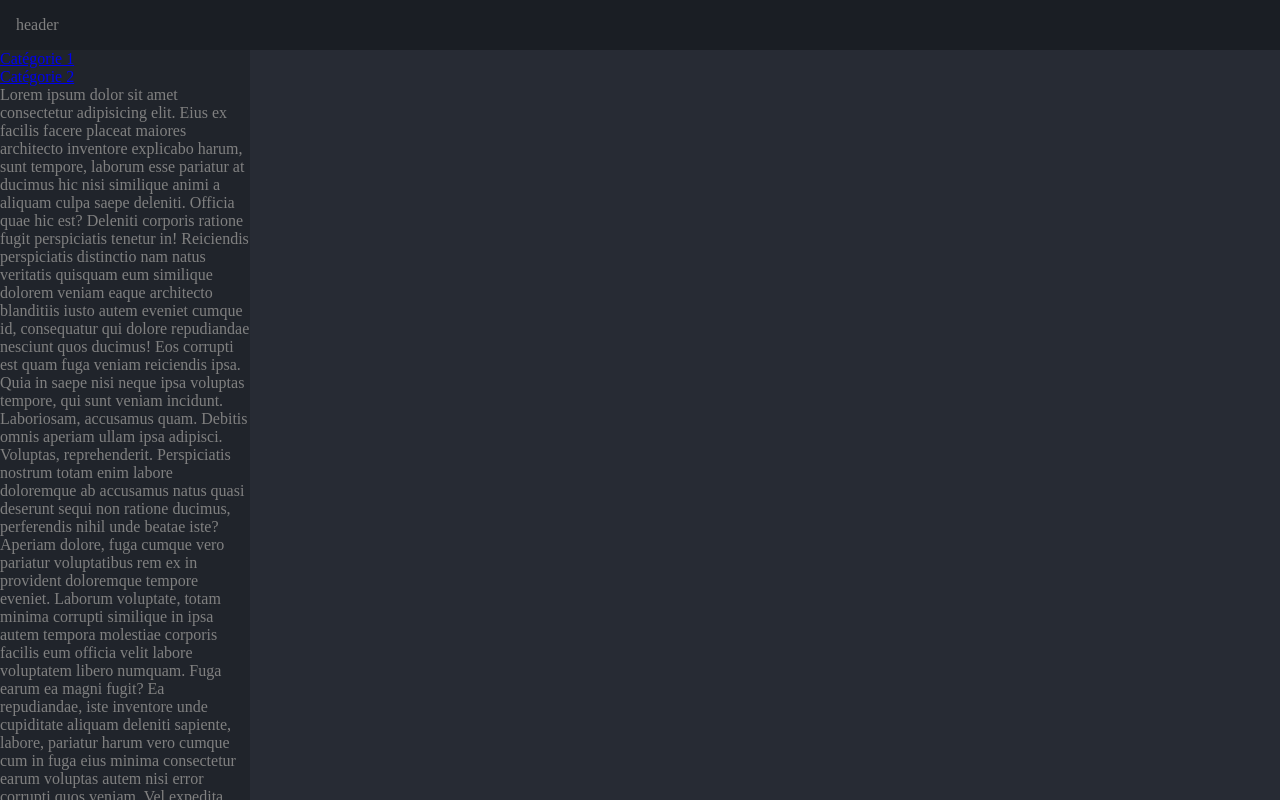
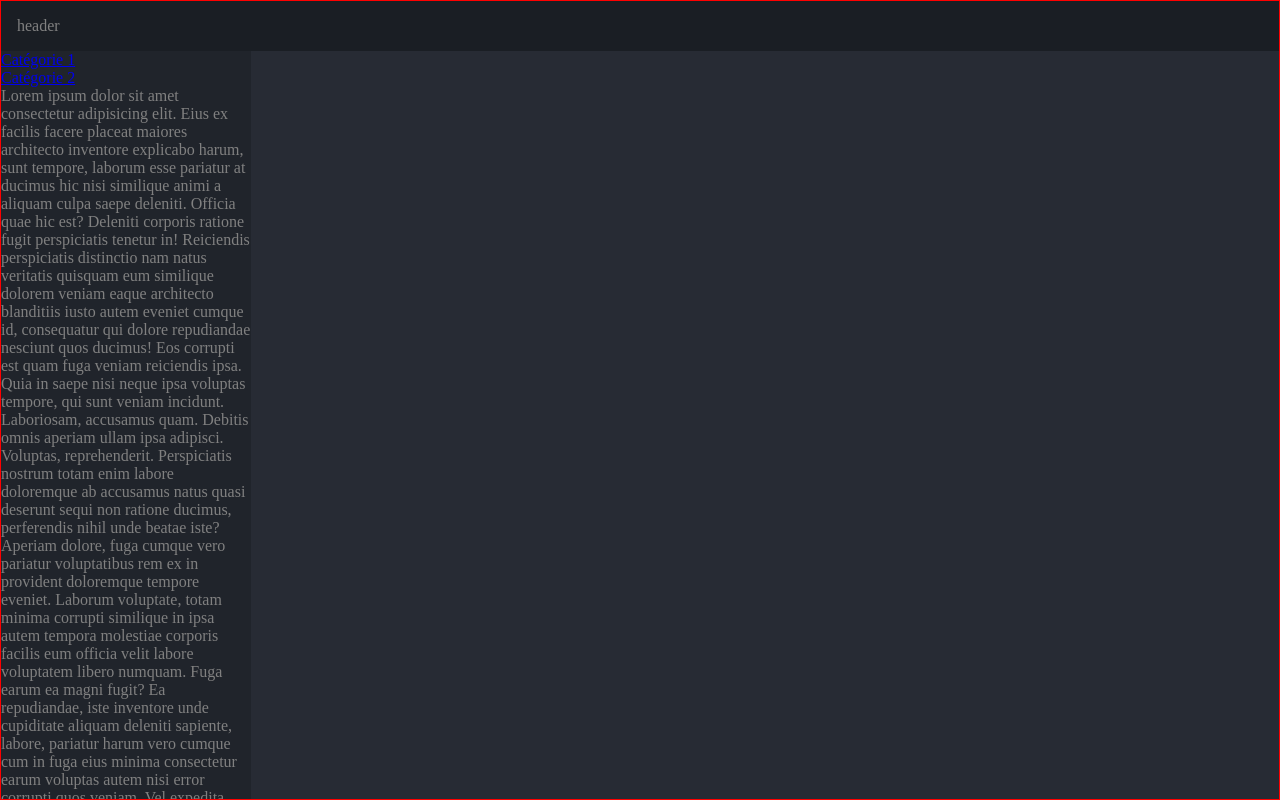
Before and after one commit to AlexandreVenet/css-hauteur-ajustee, a plain HTML site: page v2/index.html in a window 1280 px wide. Drawn offline with Linux system fonts and the light colour scheme.

Commit message:
Update styles.css

```diff
--- a/v2/styles.css
+++ b/v2/styles.css
@@ -33,6 +33,8 @@ body
 .superConteneur
 {
 	height: 100vh;
+	border:1px solid red;
+	overflow: hidden;
 }
 header
 {
```
